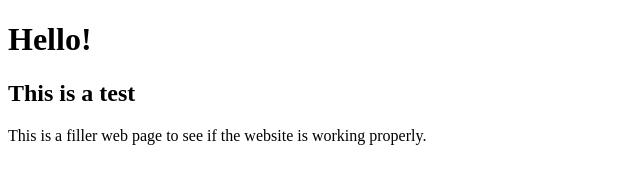
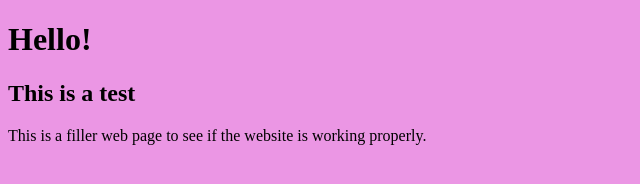
Before and after one commit to patatoestudios/patatoestudios.github.io, a plain HTML site: page index.html in a window 1280 px wide. Shown: the whole page, without its empty margins (0-640 px from the left). Drawn offline with Linux system fonts and the light colour scheme.

Commit message:
Update index.html

```diff
--- a/index.html
+++ b/index.html
@@ -1,5 +1,15 @@
 <!DOCTYPE html>
 <html>
+  <head>
+    <title>Patatoe Studios</title>
+    <style>
+
+      body {
+        background-color: #eb96e4;
+      }
+
+    </style>
+  </head>
   <body>
     <h1>Hello!</h1>
     <h2>This is a test</h2>
```
